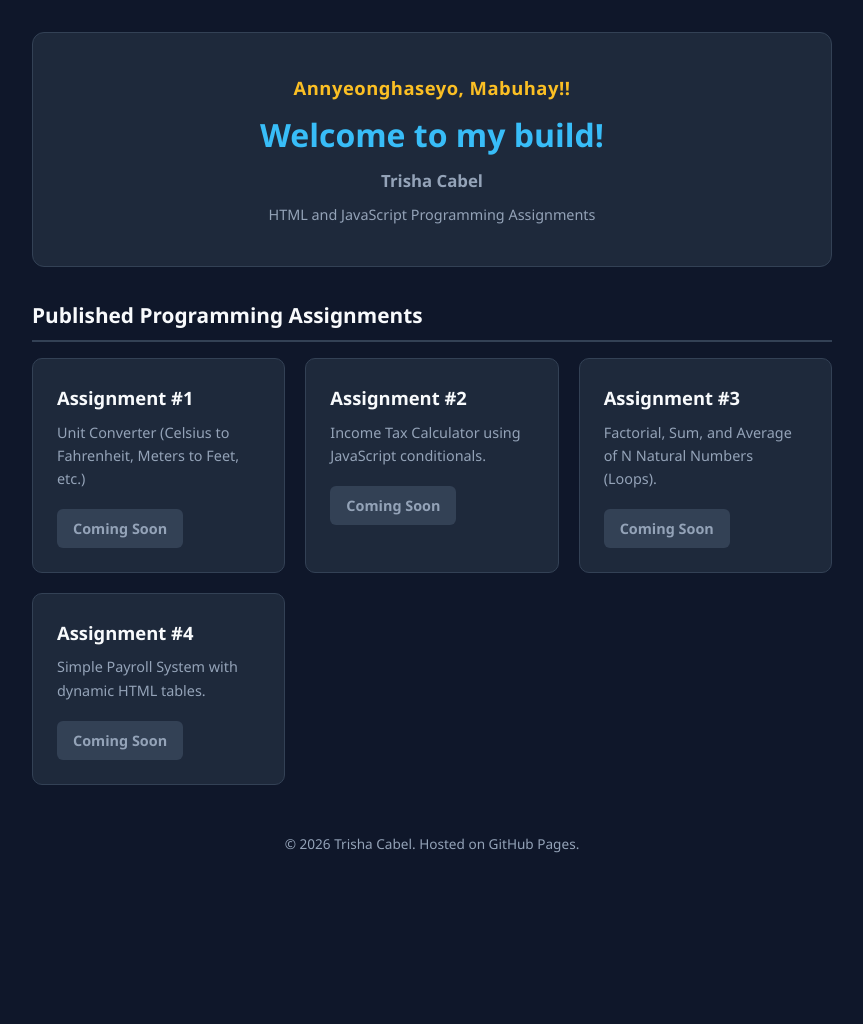
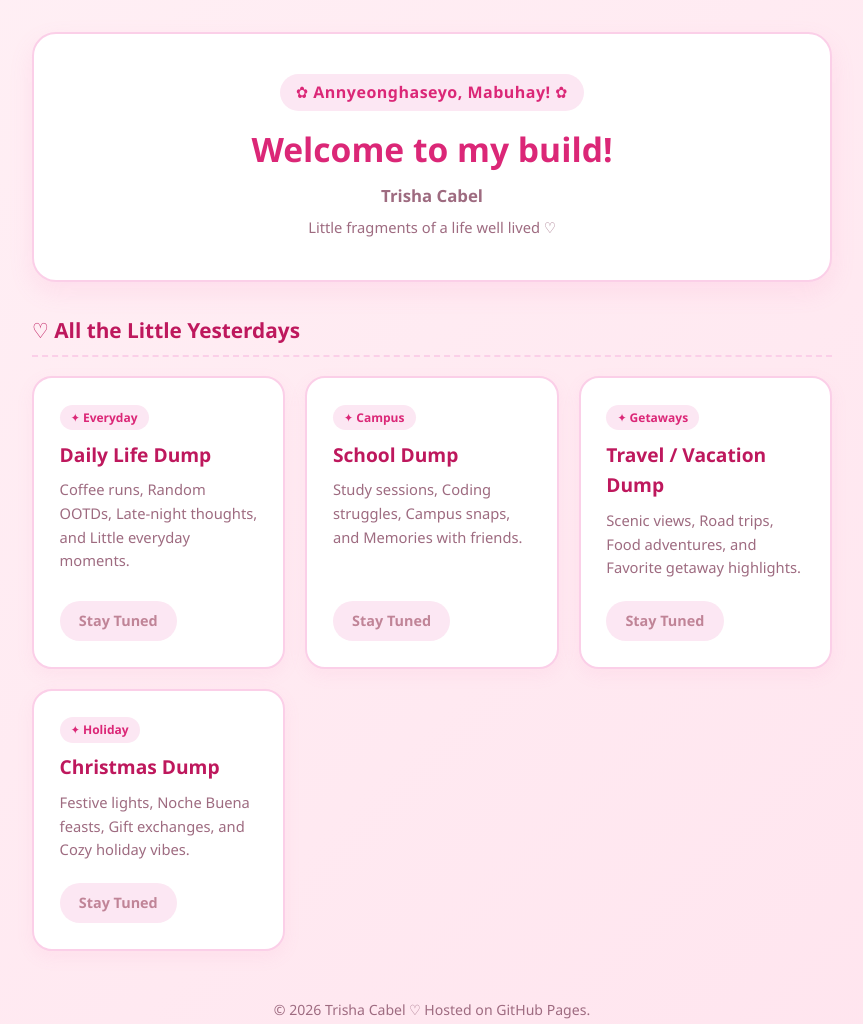
Before and after one commit to tcabel-sys/CABEL_Trisha-, a plain HTML site: page index.html in a window 1280 px wide. Shown: the whole page, without its empty margins (208-1071 px from the left). Before the commit the page ends 887 px from the top, so only its background shows below. Drawn offline with Linux system fonts and the light colour scheme.

Commit message:
Update index.html

```diff
--- a/index.html
+++ b/index.html
@@ -3,18 +3,20 @@
 <head>
     <meta charset="UTF-8">
     <meta name="viewport" content="width=device-width, initial-scale=1.0">
-    <title>CS 1130 - Trisha Cabel</title>
+    <title>Trisha Cabel | Digital Scrapbook & Dumps</title>
     <style>
         :root {
-            --bg-color: #0f172a;
-            --card-bg: #1e293b;
-            --text-main: #f8fafc;
-            --text-muted: #94a3b8;
-            --accent: #38bdf8;
-            --accent-hover: #0284c7;
+            --bg-color: #fff0f5;
+            --card-bg: #ffffff;
+            --text-main: #59253a;
+            --text-muted: #9e6b80;
+            --accent: #f472b6;
+            --accent-hover: #ec4899;
+            --border-pink: #fbcfe8;
+            --soft-pill: #fce7f3;
         }
 
-* {
+        * {
             box-sizing: border-box;
             margin: 0;
             padding: 0;
@@ -22,10 +24,11 @@
         }
 
         body {
-            background-color: var(--bg-color);
+            background: linear-gradient(135deg, #fff0f5 0%, #ffe4ee 100%);
             color: var(--text-main);
             line-height: 1.6;
             padding: 2rem 1rem;
+            min-height: 100vh;
         }
 
         .container {
@@ -35,25 +38,30 @@
 
         header {
             text-align: center;
-            padding: 2.5rem 1rem;
+            padding: 2.5rem 1.5rem;
             background-color: var(--card-bg);
-            border-radius: 12px;
+            border-radius: 24px;
             margin-bottom: 2rem;
-            border: 1px solid #334155;
+            border: 2px solid var(--border-pink);
+            box-shadow: 0 10px 25px rgba(244, 114, 182, 0.12);
         }
 
         .greeting {
-            font-size: 1.15rem;
+            display: inline-block;
+            background-color: var(--soft-pill);
+            color: #db2777;
+            font-size: 1rem;
             font-weight: 700;
-            color: #fbbf24;
-            margin-bottom: 0.4rem;
+            padding: 0.35rem 1rem;
+            border-radius: 50px;
+            margin-bottom: 0.75rem;
             letter-spacing: 0.5px;
         }
 
         header h1 {
-            font-size: 2rem;
-            color: var(--accent);
-            margin-bottom: 0.5rem;
+            font-size: 2.1rem;
+            color: #db2777;
+            margin-bottom: 0.4rem;
         }
 
         header p {
@@ -63,12 +71,13 @@
 
         .section-title {
             font-size: 1.3rem;
-            margin-bottom: 1rem;
-            border-bottom: 2px solid #334155;
+            color: #be185d;
+            margin-bottom: 1.2rem;
+            border-bottom: 2px dashed var(--border-pink);
             padding-bottom: 0.5rem;
         }
 
-        .assignments-grid {
+        .dumps-grid {
             display: grid;
             grid-template-columns: repeat(auto-fit, minmax(240px, 1fr));
             gap: 1.25rem;
@@ -76,48 +85,68 @@
 
         .card {
             background-color: var(--card-bg);
-            padding: 1.5rem;
-            border-radius: 10px;
-            border: 1px solid #334155;
-            transition: transform 0.2s ease, border-color 0.2s ease;
+            padding: 1.6rem;
+            border-radius: 20px;
+            border: 2px solid var(--border-pink);
+            box-shadow: 0 6px 18px rgba(244, 114, 182, 0.08);
+            transition: transform 0.25s ease, box-shadow 0.25s ease, border-color 0.25s ease;
+            display: flex;
+            flex-direction: column;
+            justify-content: space-between;
         }
 
         .card:hover {
-            transform: translateY(-4px);
+            transform: translateY(-5px);
             border-color: var(--accent);
+            box-shadow: 0 12px 24px rgba(244, 114, 182, 0.18);
+        }
+
+        .card-tag {
+            display: inline-block;
+            font-size: 0.75rem;
+            font-weight: 700;
+            color: #db2777;
+            background-color: var(--soft-pill);
+            padding: 0.2rem 0.7rem;
+            border-radius: 20px;
+            margin-bottom: 0.6rem;
+            width: fit-content;
         }
 
         .card h3 {
+            color: #be185d;
             margin-bottom: 0.5rem;
-            font-size: 1.15rem;
+            font-size: 1.2rem;
         }
 
         .card p {
             color: var(--text-muted);
-            font-size: 0.9rem;
-            margin-bottom: 1.2rem;
+            font-size: 0.92rem;
+            margin-bottom: 1.3rem;
         }
 
         .btn {
             display: inline-block;
-            padding: 0.5rem 1rem;
+            padding: 0.55rem 1.2rem;
             background-color: var(--accent);
-            color: #0f172a;
+            color: #ffffff;
             text-decoration: none;
             font-weight: 600;
-            border-radius: 6px;
+            border-radius: 50px;
             font-size: 0.9rem;
-            transition: background-color 0.2s;
+            text-align: center;
+            width: fit-content;
+            transition: background-color 0.2s, transform 0.2s;
         }
 
         .btn:hover {
             background-color: var(--accent-hover);
-            color: #ffffff;
+            transform: scale(1.03);
         }
 
         .btn.disabled {
-            background-color: #334155;
-            color: #94a3b8;
+            background-color: var(--soft-pill);
+            color: #c08497;
             pointer-events: none;
         }
 
@@ -125,7 +154,7 @@
             text-align: center;
             margin-top: 3rem;
             color: var(--text-muted);
-            font-size: 0.85rem;
+            font-size: 0.88rem;
         }
     </style>
 </head>
@@ -133,51 +162,63 @@
 
     <div class="container">
         <header>
-            <div class="greeting">Annyeonghaseyo, Mabuhay!!</div>
+            <div class="greeting">✿ Annyeonghaseyo, Mabuhay! ✿</div>
             <h1>Welcome to my build!</h1>
             <p><strong>Trisha Cabel</strong></p>
-            <p style="margin-top: 0.5rem; font-size: 0.9rem;">HTML and JavaScript Programming Assignments</p>
+            <p style="margin-top: 0.4rem; font-size: 0.92rem;">Little fragments of a life well lived ♡</p>
         </header>
 
-        <h2 class="section-title">Published Programming Assignments</h2>
+        <h2 class="section-title">♡ All the Little Yesterdays</h2>
 
-        <div class="assignments-grid">
-            <!-- Assignment 1 -->
+        <div class="dumps-grid">
+            <!-- Daily Life Dump -->
             <div class="card">
-                <h3>Assignment #1</h3>
-                <p>Unit Converter (Celsius to Fahrenheit, Meters to Feet, etc.)</p>
-                <a href="#" class="btn disabled">Coming Soon</a>
+                <div>
+                    <span class="card-tag">✦ Everyday</span>
+                    <h3>Daily Life Dump</h3>
+                    <p>Coffee runs, Random OOTDs, Late-night thoughts, and Little everyday moments.</p>
+                </div>
+                <a href="#" class="btn disabled">Stay Tuned</a>
             </div>
 
-            <!-- Assignment 2 -->
+            <!-- School Dump -->
             <div class="card">
-                <h3>Assignment #2</h3>
-                <p>Income Tax Calculator using JavaScript conditionals.</p>
-                <a href="#" class="btn disabled">Coming Soon</a>
+                <div>
+                    <span class="card-tag">✦ Campus</span>
+                    <h3>School Dump</h3>
+                    <p>Study sessions, Coding struggles, Campus snaps, and Memories with friends.</p>
+                </div>
+                <a href="#" class="btn disabled">Stay Tuned</a>
             </div>
 
-            <!-- Assignment 3 -->
+            <!-- Travel / Vacation Dump -->
             <div class="card">
-                <h3>Assignment #3</h3>
-                <p>Factorial, Sum, and Average of N Natural Numbers (Loops).</p>
-                <a href="#" class="btn disabled">Coming Soon</a>
+                <div>
+                    <span class="card-tag">✦ Getaways</span>
+                    <h3>Travel / Vacation Dump</h3>
+                    <p>Scenic views, Road trips, Food adventures, and Favorite getaway highlights.</p>
+                </div>
+                <a href="#" class="btn disabled">Stay Tuned</a>
             </div>
 
-            <!-- Assignment 4 -->
+            <!-- Christmas Dump -->
             <div class="card">
-                <h3>Assignment #4</h3>
-                <p>Simple Payroll System with dynamic HTML tables.</p>
-                <a href="#" class="btn disabled">Coming Soon</a>
+                <div>
+                    <span class="card-tag">✦ Holiday</span>
+                    <h3>Christmas Dump</h3>
+                    <p>Festive lights, Noche Buena feasts, Gift exchanges, and Cozy holiday vibes.</p>
+                </div>
+                <a href="#" class="btn disabled">Stay Tuned</a>
             </div>
         </div>
 
         <footer>
-            <p id="footer-text">&copy; 2026 Trisha Cabel. Hosted on GitHub Pages.</p>
+            <p id="footer-text">&copy; 2026 Trisha Cabel ♡ Hosted on GitHub Pages.</p>
         </footer>
     </div>
 
     <script>
-        console.log("Gamsahamnida, Portfolio loaded successfully.");
+        console.log("Gamsahamnida, Digital Scrapbook loaded successfully.");
     </script>
 </body>
 </html>
```
